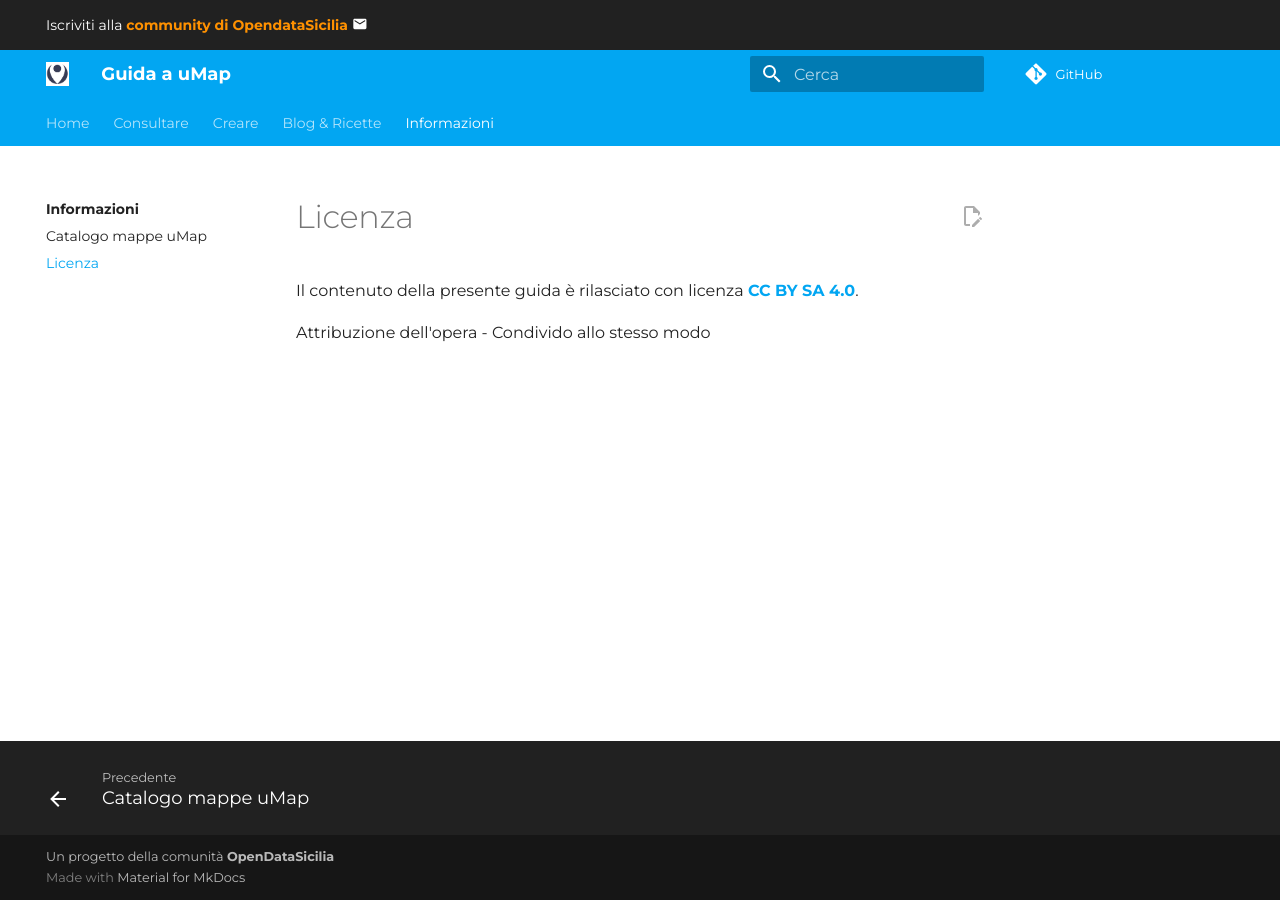
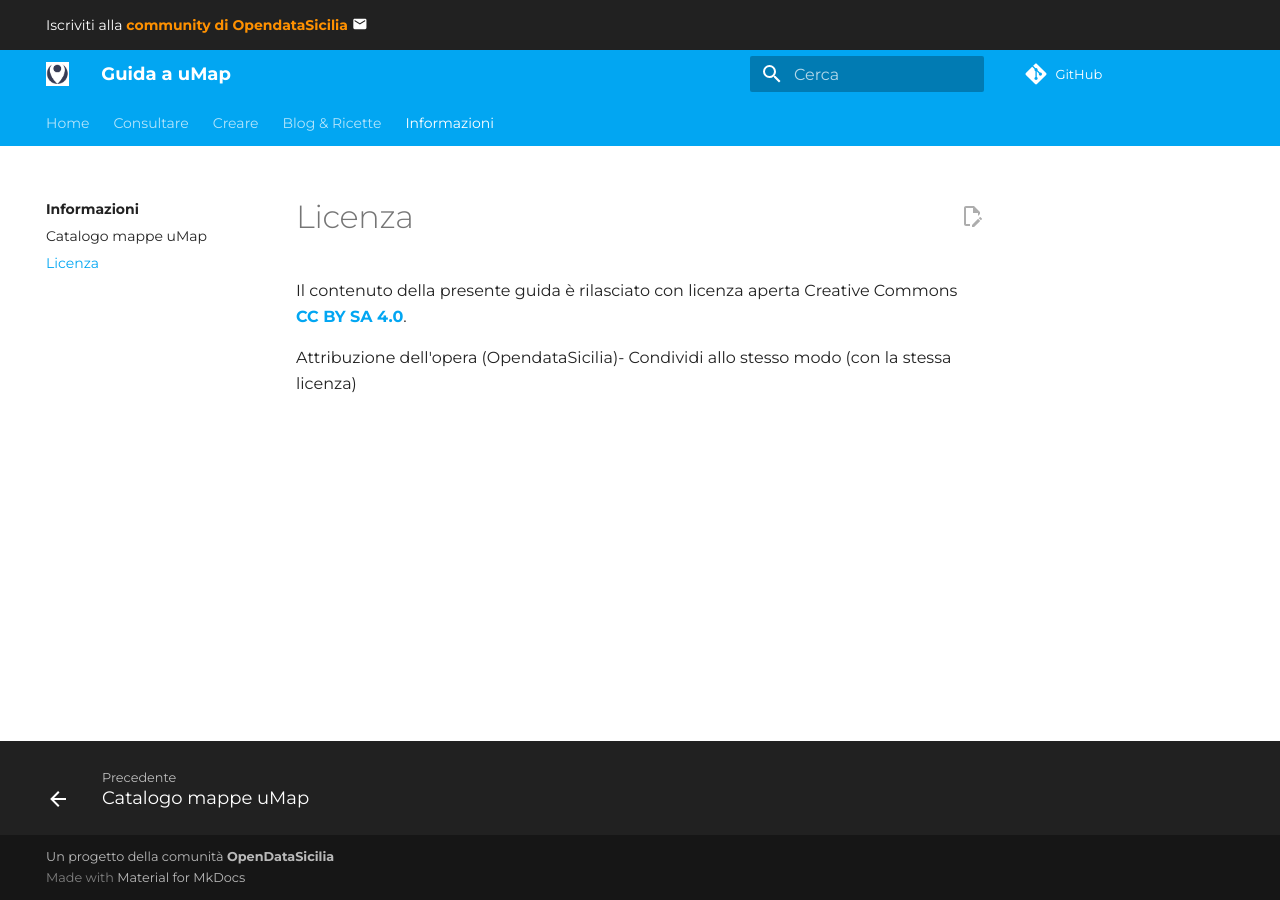
Before and after one commit to opendatasicilia/guida-umap, an MkDocs documentation site: the page built from docs/informazioni/licenza.md, in a window 1280 px wide. Built offline with MkDocs 1.6.1 and Material for MkDocs 9.7.7, drawn with Linux system fonts in a browser that asks for light colours; comment, search, counter and statistics services are not loaded.

Commit message:
Update licenza.md

```diff
--- a/docs/informazioni/licenza.md
+++ b/docs/informazioni/licenza.md
@@ -1,5 +1,5 @@
 # Licenza
 
-Il contenuto della presente guida è rilasciato con licenza [**CC BY SA 4.0**](https://creativecommons.org/licenses/by-sa/4.0/deed.it).
+Il contenuto della presente guida è rilasciato con licenza aperta Creative Commons [**CC BY SA 4.0**](https://creativecommons.org/licenses/by-sa/4.0/deed.it).
 
-Attribuzione dell'opera - Condivido allo stesso modo
+Attribuzione dell'opera (OpendataSicilia)- Condividi allo stesso modo (con la stessa licenza)
```
